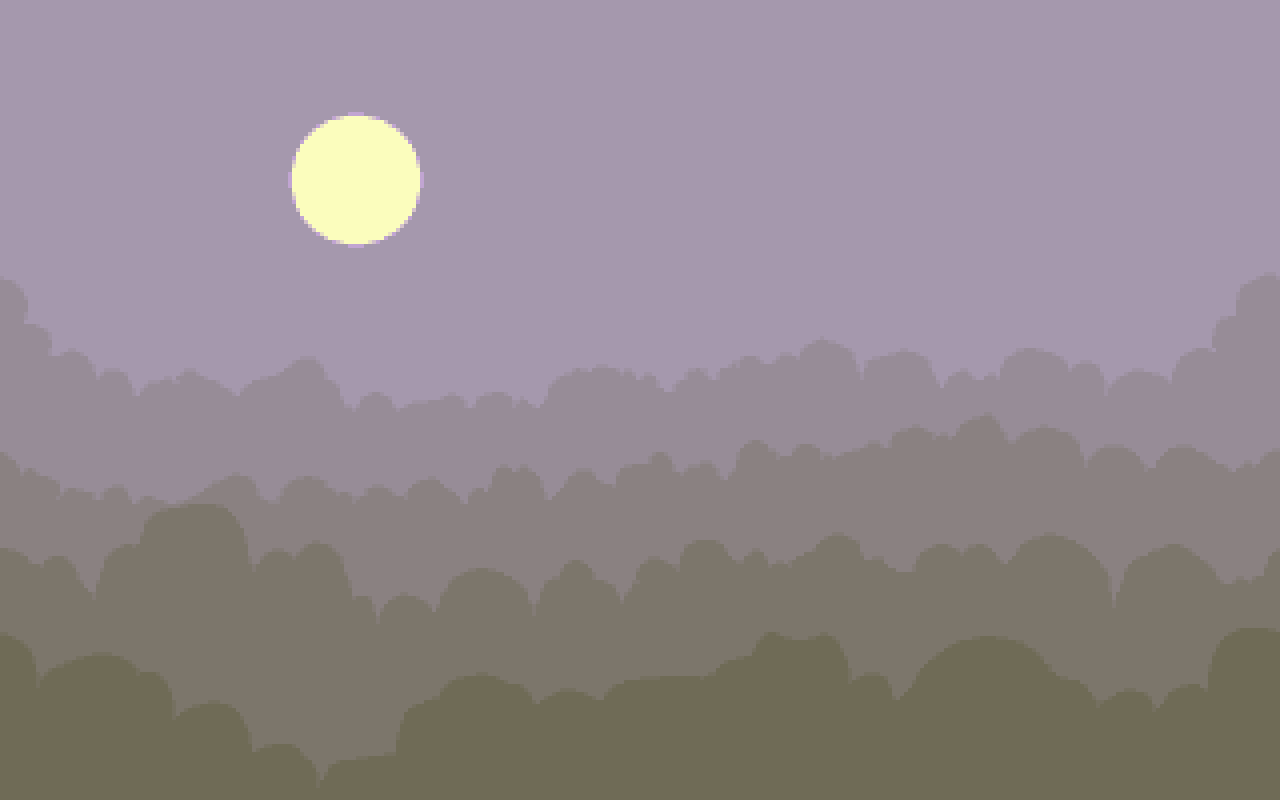
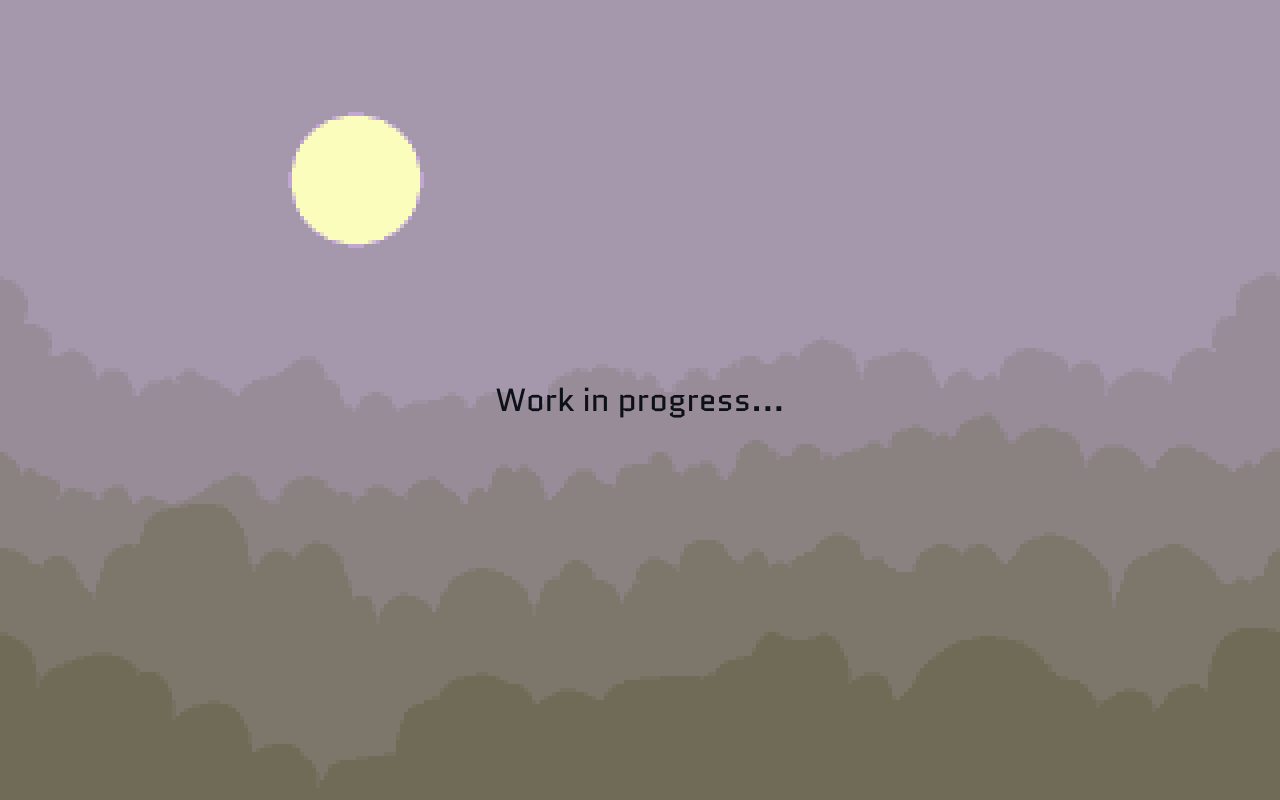
Before and after one commit to rogue-87/rogue-87.github.io, an Astro site: page /den/gallery in a window 1280 px wide. Built offline with nearby package versions, Linux system fonts and the light colour scheme; Astro itself is replaced by a stand-in of ours.

Commit message:
update gallery page

```diff
--- a/src/pages/gallery/index.astro
+++ b/src/pages/gallery/index.astro
@@ -4,5 +4,16 @@
 ---
 
 <Layout title="gallery">
-  <div></div>
+  <div>
+    <h1>Work in progress...</h1>
+  </div>
 </Layout>
+
+<style>
+  div {
+    display: flex;
+    justify-content: center;
+    align-items: center;
+    height: 100vh;
+  }
+</style>
```
